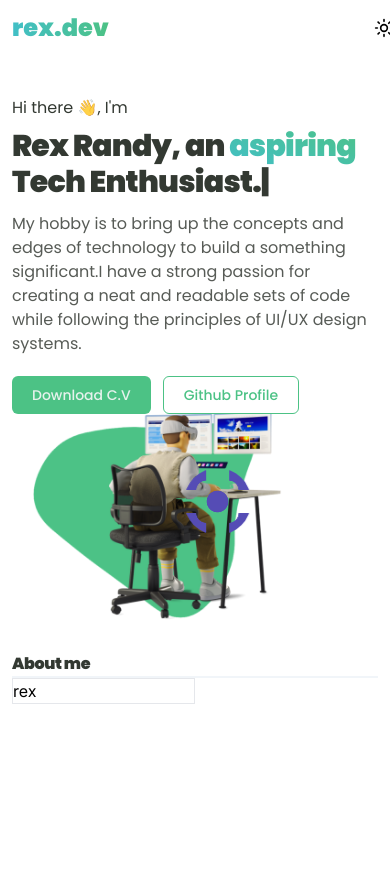
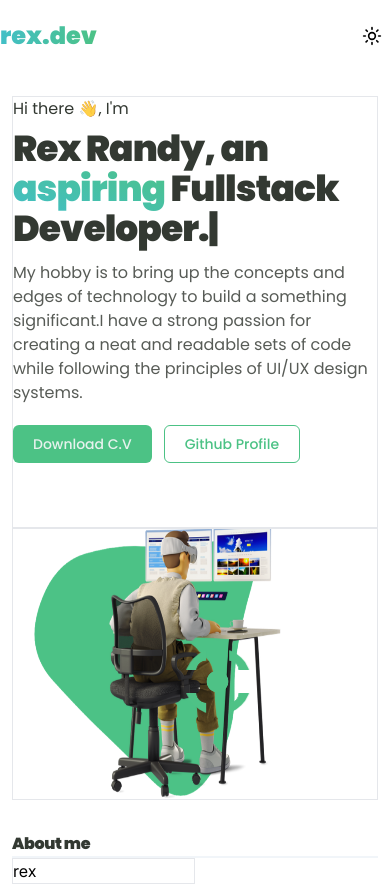
Before and after one commit to Rr-sobusy/rex.dev, a Next.js app: page / in a window 390 px wide. Before the commit the page ends 844 px from the top, so only its background shows below. Built offline with nearby package versions, Linux system fonts and the light colour scheme.

Commit message:
fixing hero mobile

```diff
--- a/src/app/globals.css
+++ b/src/app/globals.css
@@ -25,7 +25,7 @@
       height: 44.8px;
       color: #554cb5;
       position: relative;
-      background: radial-gradient(11.2px,currentColor 94%,#0000);
+      background: radial-gradient(11.2px,#4EC286 94%,#0000);
     }
 
     .loader:before {
@@ -33,10 +33,10 @@
       position: absolute;
       inset: 0;
       border-radius: 50%;
-      background: radial-gradient(10.08px at bottom right,#0000 94%,currentColor) top    left,
-              radial-gradient(10.08px at bottom left ,#0000 94%,currentColor) top    right,
-              radial-gradient(10.08px at top    right,#0000 94%,currentColor) bottom left,
-              radial-gradient(10.08px at top    left ,#0000 94%,currentColor) bottom right;
+      background: radial-gradient(10.08px at bottom right,#0000 94%,#4EC286) top    left,
+              radial-gradient(10.08px at bottom left ,#0000 94%,#4EC286) top    right,
+              radial-gradient(10.08px at top    right,#0000 94%,#4EC286) bottom left,
+              radial-gradient(10.08px at top    left ,#0000 94%,#4EC286) bottom right;
       background-size: 22.4px 22.4px;
       background-repeat: no-repeat;
       animation: loader 1.5s infinite cubic-bezier(0.3,1,0,1);
--- a/src/components/layout/header.tsx
+++ b/src/components/layout/header.tsx
@@ -17,7 +17,7 @@ const Header = ({ className }: HeaderProps) => {
     setTheme(theme === "dark" ? "light" : "dark");
   };
   return (
-    <header className={cn("w-full py-3 h-[55px] fixed max-w-6xl mx-auto", className)}>
+    <header className={cn("py-3 h-[55px] fixed max-w-6xl rounded-lg top-2 w-full translate-x-[-50%] left-1/2 mx-auto z-50", className)}>
       <FlexBox justifyContent="between" alignItems="center" flexDirection="row">
         <h5 className="text-2xl bg-clip-text bg-gradient-to-r text-transparent to-primary from-[#42BFC7] font-extrabold font-poppins">
           rex.dev
--- a/src/components/layout/hero.tsx
+++ b/src/components/layout/hero.tsx
@@ -12,12 +12,12 @@ type HeroProps = {};
 const Hero = ({ ...props }: HeroProps) => {
   return (
     <section {...props}>
-        <FlexBox className="md:mt-14 mt-10 flex flex-col lg:flex-row lg:min-h-[calc(100vh-55px)] pt-14 md:pt-[8rem] w-full relative">
-          <FlexBox className="flex-1 sm:mt-5 gap-2" flexDirection="col">
+        <FlexBox className="md:mt-14 mt-10 flex flex-col lg:flex-row min-h-[90vh] lg:min-h-[calc(100vh-55px)] pt-14 md:pt-[8rem] w-full relative">
+          <FlexBox className="flex-1 sm:mt-5 gap-2 border" flexDirection="col">
             <h5 className="font-poppins text-base text-foreground/85">
               Hi there &#128075;, I'm
             </h5>
-            <h1 className="text-3xl md:text-5xl font-extrabold font-poppins tracking-tight text-foreground/85 h-[4.5rem] md:h-[6rem]">
+            <h1 className="text-4xl md:text-5xl font-extrabold font-poppins tracking-tight text-foreground/85">
               Rex Randy, an{" "}
               <span className="bg-clip-text text-transparent bg-gradient-to-tr from-primaryAccent to-primary">
                 aspiring{" "}
@@ -25,9 +25,9 @@ const Hero = ({ ...props }: HeroProps) => {
               <TypeAnimation
                 sequence={[
                   "Fullstack Developer.",
-                  2000,
+                  5000,
                   "Tech Enthusiast.",
-                  2000,
+                  5000,
                 ]}
                 wrapper="span"
                 speed={50}
@@ -45,7 +45,7 @@ const Hero = ({ ...props }: HeroProps) => {
               <Button variant="outlined">Github Profile</Button>
             </FlexBox>
           </FlexBox>
-          <FlexBox className="flex-1">
+          <FlexBox className="flex-1 border">
             <Image
               width={800}
               height={700}
```
